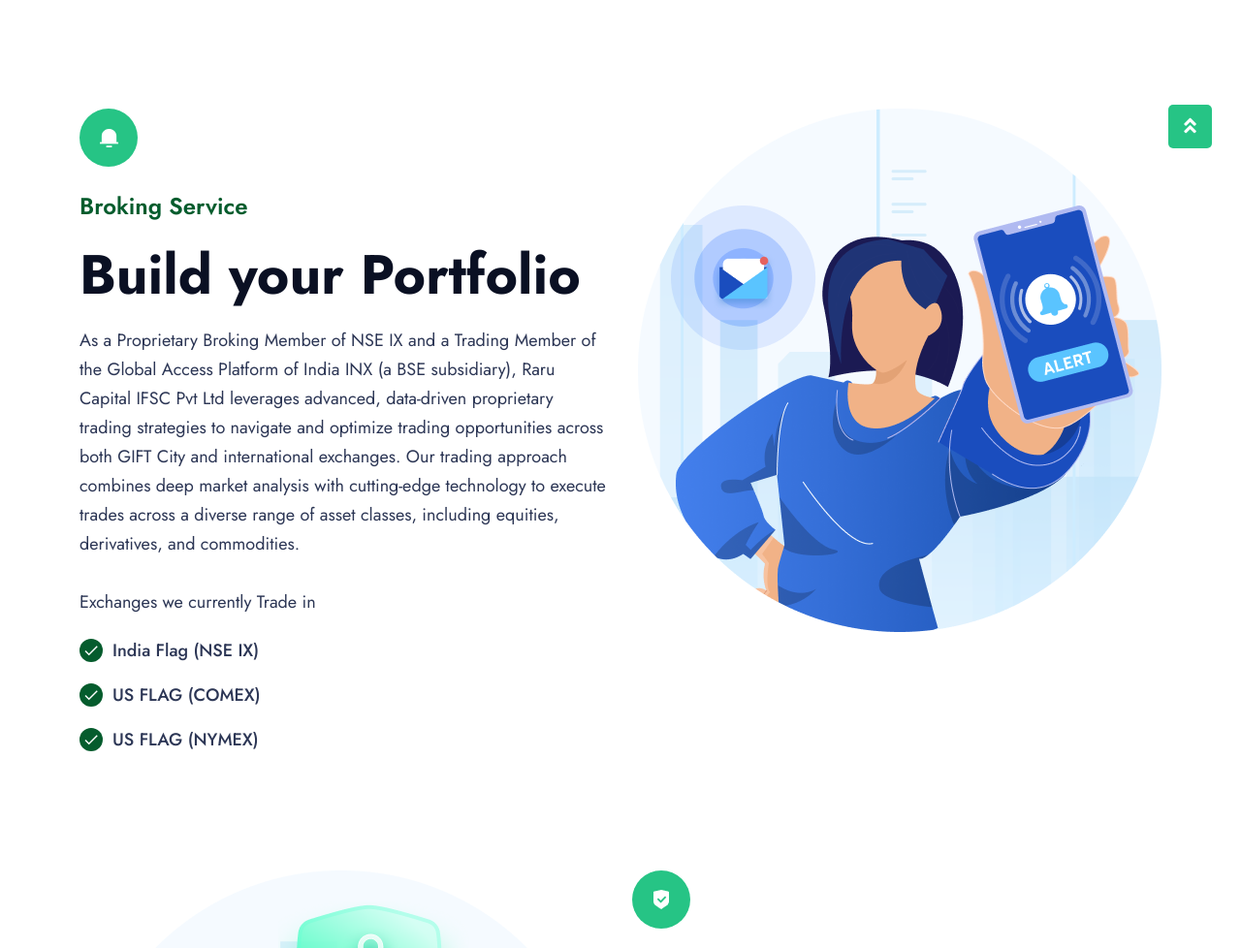
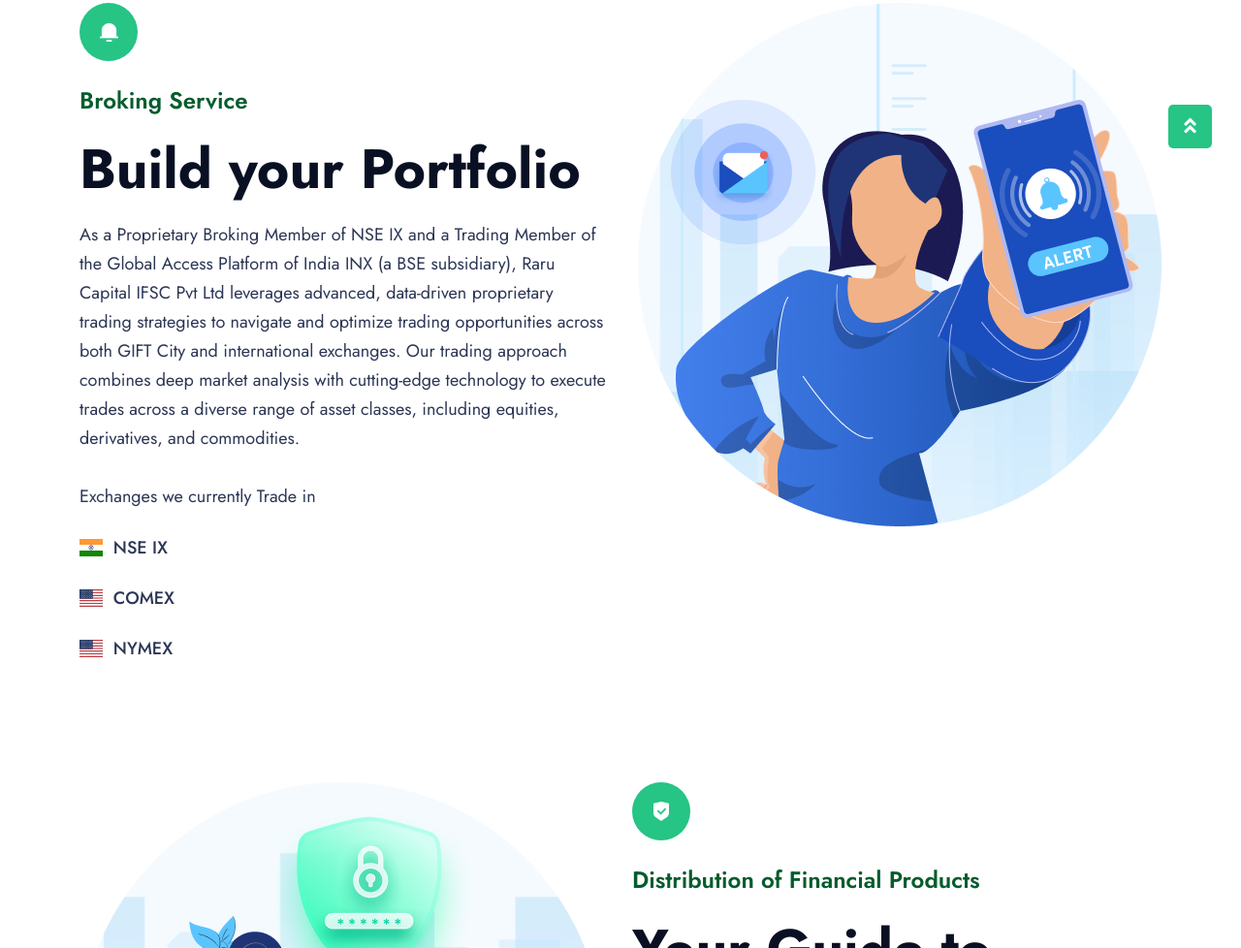
Before and after one commit to prakharpks02/floww-raru-capital-website, a plain HTML site: page services.html in a window 1280 px wide. Shown: the part 692-1670 px from the top of the page at 97% size. Drawn offline with nearby package versions, Linux system fonts and the light colour scheme; a script that the page names is missing.

Commit message:
discussed-changes

```diff
--- a/services.html
+++ b/services.html
@@ -11,6 +11,7 @@
     <link rel="shortcut icon" href="img2/logo.ico" type="image/x-icon">
     <link rel="stylesheet" href="css/bootstrap.min.css">
     <link rel="stylesheet" href="css/fontawesome.min.css">
+    <link rel="stylesheet" href="https://cdnjs.cloudflare.com/ajax/libs/flag-icon-css/3.5.0/css/flag-icon.min.css">
 
     <link rel="stylesheet" href="https://cdnjs.cloudflare.com/ajax/libs/font-awesome/6.0.0-beta3/css/all.min.css">
     <link rel="stylesheet" href="css/all.min.css">
@@ -104,7 +105,7 @@
                         <div class="section-text">
                             <h2 class="title">We believe you are more than a number.</h2>
                         </div>
-                        <div class="counter-area mb-60 d-flex align-items-center justify-content-between">
+                        <!-- <div class="counter-area mb-60 d-flex align-items-center justify-content-between">
                             <div class="single">
                                 <h3><span class="counter">100</span>Cr+</h3>
                                 <p>Funds Handled</p>
@@ -117,7 +118,7 @@
                                 <h3 class="counter">5</h3>
                                 <p>Countries</p>
                             </div>
-                        </div>
+                        </div> -->
                         <div class="btn-area">
                             <a href="https://rarucapital.com/blog/accelerate-your-business-growth-while-we-handle-the-finances-a-winning-strategy/"
                                 target="_blank" class="cmn-btn">Know More</a>
@@ -151,25 +152,36 @@
                                 Exchanges we currently Trade in</p>
                             <ul class="list">
                                 <li class="list-item d-flex align-items-center">
-                                    <span class="check d-flex align-items-center justify-content-center">
-                                        <img src="img2/check.png" alt="icon">
-                                    </span>
-                                    <span>India Flag (NSE IX)
-                                    </span>
+                                    <!-- <span class="check d-flex align-items-center justify-content-center">
+                                            <img src="img2/check.png" alt="icon">
+                                        </span> -->
+                                    <span class="flag-icon flag-icon-in"></span> &nbsp;&nbsp;
+                                    <span>NSE IX </span>
+
+
+
+
                                 </li>
                                 <li class="list-item d-flex align-items-center ">
-                                    <span class="check d-flex align-items-center justify-content-center">
-                                        <img src="img2/check.png" alt="icon">
-                                    </span>
-                                    <span>US FLAG (COMEX)</span>
+                                    <!-- <span class="check d-flex align-items-center justify-content-center">
+                                            <img src="img2/check.png" alt="icon">
+                                        </span> -->
+                                    <span class="flag-icon flag-icon-us"></span> &nbsp;&nbsp;
+                                    <span>COMEX</span>
                                 </li>
                                 <li class="list-item d-flex align-items-center ">
-                                    <span class="check d-flex align-items-center justify-content-center">
-                                        <img src="img2/check.png" alt="icon">
-                                    </span>
-                                    <span>US FLAG (NYMEX)</span>
+                                    <!-- <span class="check d-flex align-items-center justify-content-center">
+                                            <img src="img2/check.png" alt="icon">
+                                        </span> -->
+                                    <span class="flag-icon flag-icon-us"></span> &nbsp;&nbsp;
+                                    <span> NYMEX</span>
                                 </li>
-
+                                <!-- <li class="list-item d-flex align-items-center ">
+                                        <span class="check d-flex align-items-center justify-content-center">
+                                            <img src="img2/check.png" alt="icon">
+                                        </span>
+                                        <span>Currency and Forex</span>
+                                    </li> -->
                             </ul>
                         </div>
                     </div>
```
Also changed, not shown: index.html (+19 -11 lines).
